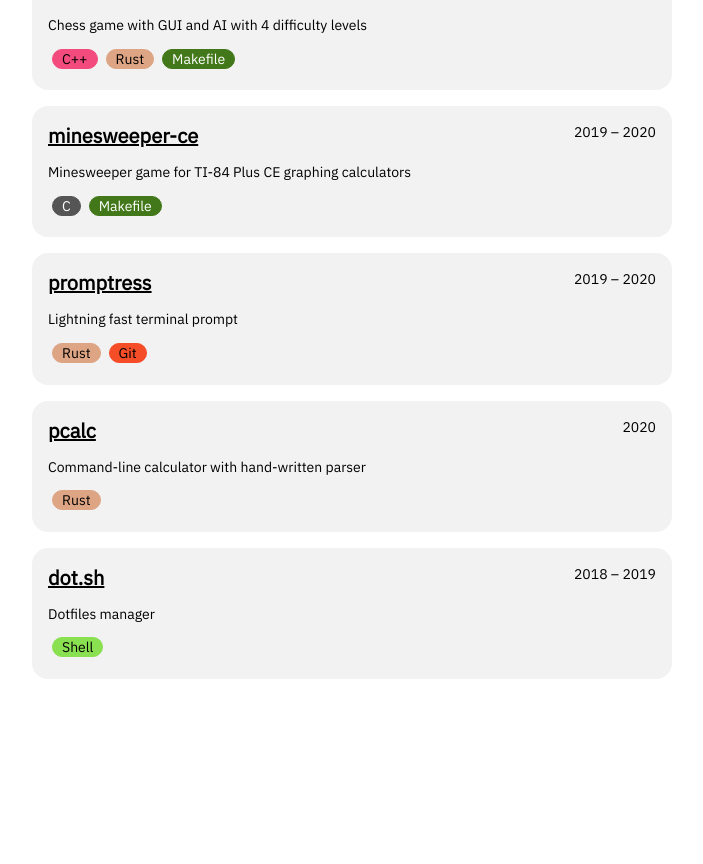
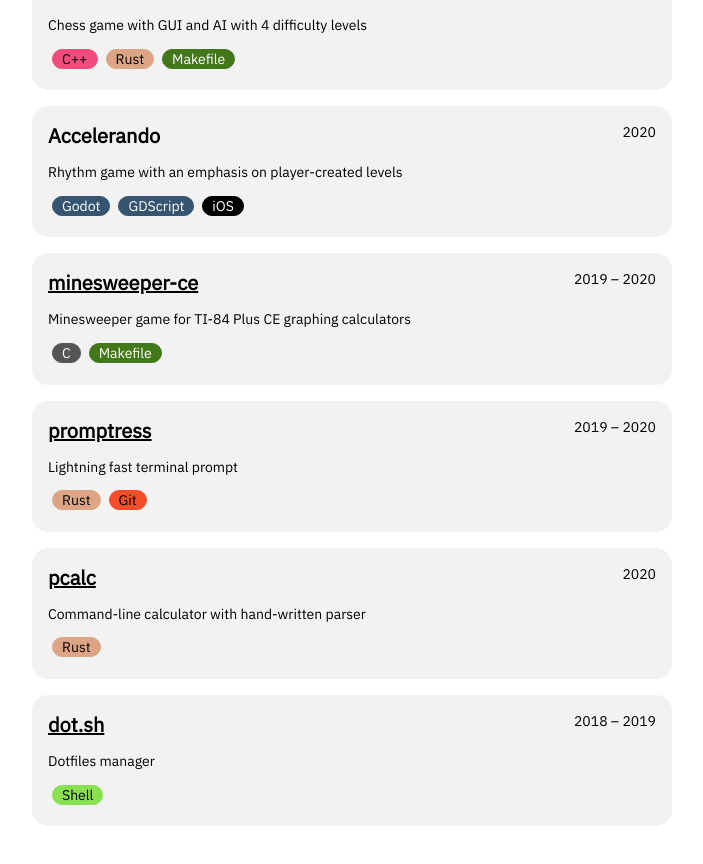
Before and after one commit to j-tai/jtai.ca, a SvelteKit app: page /projects in a window 1280 px wide. Shown: the part 1220-2084 px from the top of the page, without its empty margins (288-991 px from the left). Before the commit the page ends 1939 px from the top, so only its background shows below. Built offline with nearby package versions, Linux system fonts and the light colour scheme.

Commit message:
Add Accelerando project

```diff
--- a/src/routes/projects/projects.ts
+++ b/src/routes/projects/projects.ts
@@ -78,6 +78,14 @@ export const PROJECTS: Project[] = [
     },
 
     {
+        name: 'Accelerando',
+        description: 'Rhythm game with an emphasis on player-created levels',
+        date: [2020, 2020],
+        technologies: ['Godot', 'GDScript', 'iOS'],
+        moreTechnologies: [],
+    },
+
+    {
         name: 'minesweeper-ce',
         url: 'https://github.com/j-tai/minesweeper-ce',
         description: 'Minesweeper game for TI-84 Plus CE graphing calculators',
```
